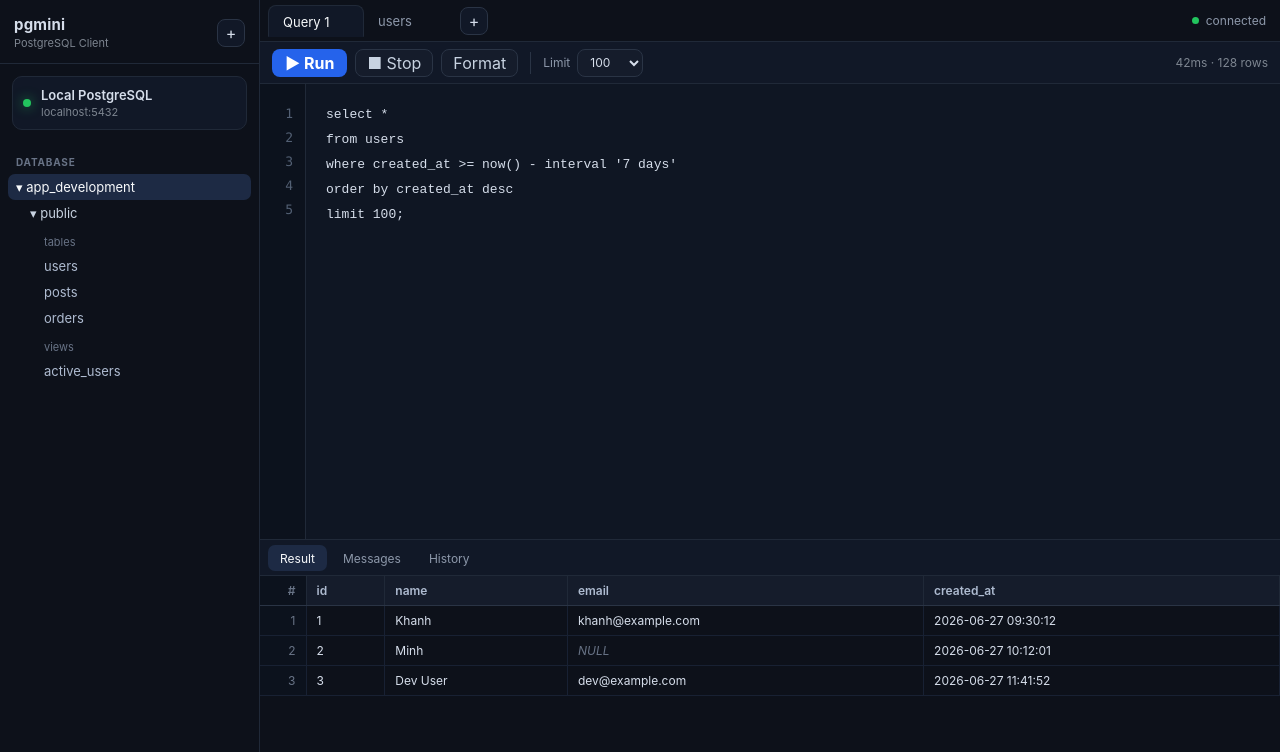
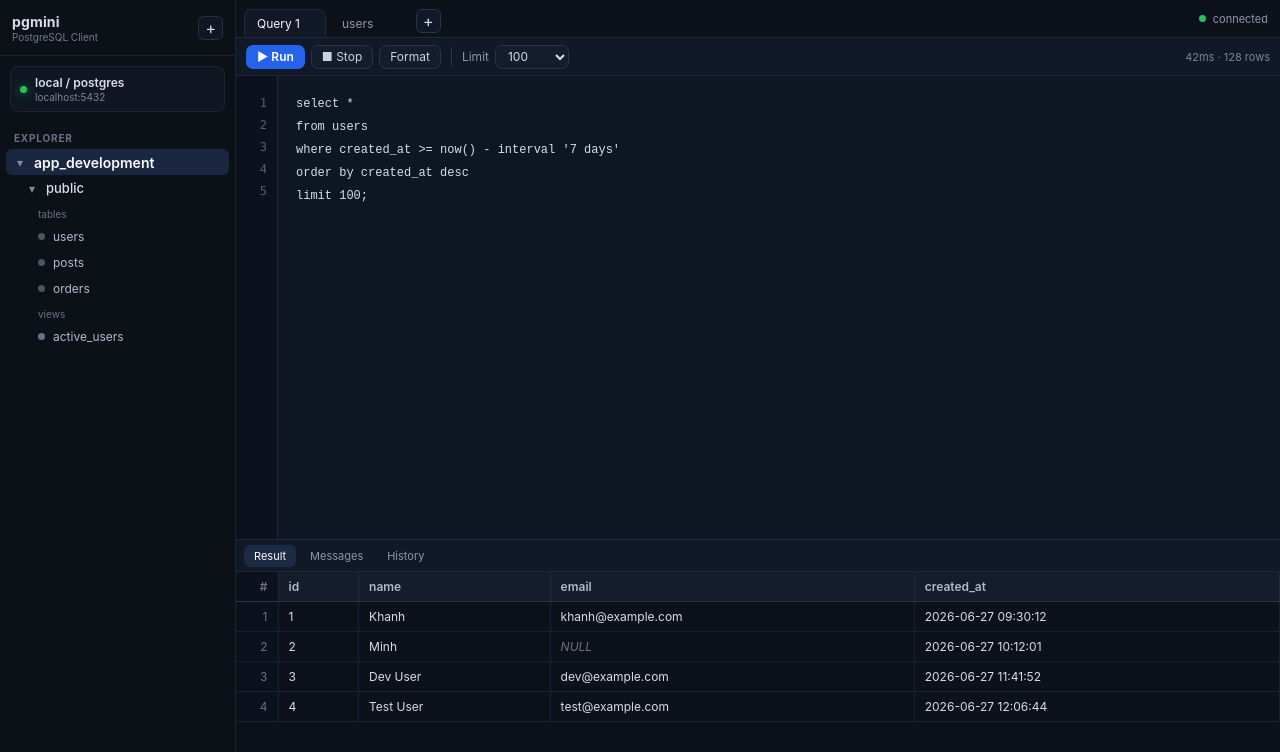
Before and after one commit to khanhpn/pg_desk, a React (Vite) app: page / in a window 1280 px wide. Shown: the top 752 px of the page. Built offline with nearby package versions, Linux system fonts and the light colour scheme; the HTML template or start-up script is replaced by a standard one.

Commit message:
[Pgdesk] update the ui

```diff
--- a/src/App.css
+++ b/src/App.css
@@ -30,6 +30,10 @@ select {
   font: inherit;
 }
 
+button {
+  user-select: none;
+}
+
 .app-shell {
   width: 100vw;
   height: 100vh;
@@ -39,128 +43,170 @@ select {
   color: #d6deeb;
 }
 
+/* Sidebar */
+
 .sidebar {
-  width: 260px;
-  min-width: 260px;
+  width: 236px;
+  min-width: 236px;
   height: 100%;
-  border-right: 1px solid #202938;
-  background: #0d111a;
+  border-right: 1px solid #1d2430;
+  background: #0c1118;
   display: flex;
   flex-direction: column;
 }
 
 .sidebar-header {
-  height: 64px;
-  padding: 14px 14px 12px;
-  border-bottom: 1px solid #202938;
+  height: 56px;
+  padding: 10px 12px;
+  border-bottom: 1px solid #1d2430;
   display: flex;
   align-items: center;
   justify-content: space-between;
 }
 
 .app-title {
-  font-size: 15px;
-  font-weight: 700;
-  letter-spacing: 0.2px;
+  font-size: 14px;
+  font-weight: 650;
+  letter-spacing: 0.15px;
 }
 
 .app-subtitle {
-  margin-top: 2px;
-  font-size: 11px;
-  color: #7d8590;
+  margin-top: 1px;
+  font-size: 10px;
+  color: #6f7b8f;
 }
 
-.icon-button,
-.new-tab {
-  border: 1px solid #2a3445;
-  background: #111827;
+.icon-button {
+  border: 1px solid #253044;
+  background: #101722;
   color: #d6deeb;
-  border-radius: 8px;
-  height: 28px;
-  min-width: 28px;
+  border-radius: 6px;
+  height: 24px;
+  min-width: 24px;
   cursor: pointer;
 }
 
-.icon-button:hover,
-.new-tab:hover {
-  background: #182235;
+.icon-button:hover {
+  background: #162131;
 }
 
 .connection-card {
-  margin: 12px;
-  padding: 10px;
-  border: 1px solid #202938;
-  border-radius: 10px;
-  background: #111827;
+  margin: 10px 10px 8px;
+  padding: 8px 9px;
+  border: 1px solid #1d2430;
+  border-radius: 8px;
+  background: #101722;
   display: flex;
-  gap: 10px;
+  gap: 8px;
   align-items: center;
 }
 
 .connection-status {
-  width: 8px;
-  height: 8px;
+  width: 7px;
+  height: 7px;
   border-radius: 999px;
   background: #22c55e;
-  box-shadow: 0 0 12px rgba(34, 197, 94, 0.65);
+  box-shadow: 0 0 10px rgba(34, 197, 94, 0.65);
+  flex-shrink: 0;
 }
 
 .connection-name {
-  font-size: 13px;
+  font-size: 12px;
   font-weight: 600;
 }
 
 .connection-meta {
-  margin-top: 2px;
-  font-size: 11px;
+  margin-top: 1px;
+  font-size: 10px;
   color: #7d8590;
 }
 
 .tree {
-  padding: 4px 8px 16px;
+  padding: 4px 6px 14px;
   overflow: auto;
-  font-size: 13px;
+  font-size: 12px;
 }
 
 .tree-section {
-  padding: 10px 8px 6px;
+  padding: 8px 8px 5px;
   font-size: 10px;
   font-weight: 700;
-  color: #687386;
+  color: #667387;
   letter-spacing: 0.08em;
 }
 
 .tree-item {
-  height: 26px;
-  padding: 5px 8px;
-  border-radius: 7px;
+  min-height: 26px;
+  padding: 4px 8px;
+  border-radius: 6px;
   color: #c8d3e1;
   cursor: default;
   white-space: nowrap;
+  display: flex;
+  align-items: center;
+  gap: 8px;
 }
 
 .tree-item:hover {
-  background: #151c2b;
+  background: #131b28;
 }
 
 .tree-item.active {
-  background: #1d2a44;
+  background: #1a2740;
   color: #f8fafc;
+  font-size: 14px;
+  font-weight: 600;
 }
 
-.tree-indent {
-  margin-left: 14px;
-}
-
-.tree-label {
-  padding: 9px 8px 4px;
-  font-size: 11px;
-  color: #687386;
+.tree-item.schema {
+  font-size: 13px;
+  font-weight: 550;
+  color: #d7e0ee;
 }
 
 .tree-item.table {
   color: #aebbd0;
 }
+
+.database-node {
+  font-size: 15px;
+  font-weight: 650;
+}
+
+.tree-indent {
+  margin-left: 12px;
+}
+
+.tree-label {
+  padding: 7px 8px 3px;
+  font-size: 10px;
+  color: #667387;
+  text-transform: lowercase;
+}
+
+.tree-caret {
+  width: 12px;
+  color: #7f8ba3;
+  font-size: 12px;
+  display: inline-flex;
+  justify-content: center;
+  align-items: center;
+  flex-shrink: 0;
+}
+
+.tree-dot {
+  width: 7px;
+  height: 7px;
+  border-radius: 999px;
+  background: #4b5563;
+  flex-shrink: 0;
+}
+
+.tree-dot.view {
+  background: #64748b;
+}
+
+/* Workspace */
 
 .workspace {
   flex: 1;
@@ -172,7 +218,7 @@ select {
 }
 
 .topbar {
-  height: 42px;
+  height: 38px;
   border-bottom: 1px solid #202938;
   background: #0d111a;
   display: flex;
@@ -183,17 +229,20 @@ select {
 .tabs {
   height: 100%;
   display: flex;
-  align-items: center;
+  align-items: flex-end;
+  gap: 4px;
   padding-left: 8px;
 }
 
 .tab {
-  height: 32px;
-  min-width: 96px;
-  padding: 8px 14px;
-  border-radius: 8px 8px 0 0;
+  height: 28px;
+  min-width: 82px;
+  padding: 6px 12px;
+  border-radius: 7px 7px 0 0;
   color: #8d98aa;
-  font-size: 13px;
+  font-size: 12px;
+  display: flex;
+  align-items: center;
 }
 
 .tab.active {
@@ -203,12 +252,27 @@ select {
   border-bottom-color: #111827;
 }
 
+.new-tab {
+  border: 1px solid #2a3445;
+  background: #111827;
+  color: #d6deeb;
+  border-radius: 6px;
+  height: 24px;
+  min-width: 24px;
+  cursor: pointer;
+  margin-bottom: 4px;
+}
+
+.new-tab:hover {
+  background: #182235;
+}
+
 .connection-info {
   display: flex;
   align-items: center;
   gap: 7px;
-  padding-right: 14px;
-  font-size: 12px;
+  padding-right: 12px;
+  font-size: 11px;
   color: #8d98aa;
 }
 
@@ -219,24 +283,27 @@ select {
   background: #22c55e;
 }
 
+/* Query toolbar */
+
 .query-toolbar {
-  height: 42px;
+  height: 38px;
   border-bottom: 1px solid #202938;
   background: #111827;
   display: flex;
   align-items: center;
-  gap: 8px;
-  padding: 0 12px;
+  gap: 6px;
+  padding: 0 10px;
 }
 
 .run-button {
-  height: 28px;
-  padding: 0 13px;
+  height: 24px;
+  padding: 0 11px;
   border: 0;
-  border-radius: 8px;
+  border-radius: 7px;
   background: #2563eb;
   color: #ffffff;
-  font-weight: 700;
+  font-size: 12px;
+  font-weight: 600;
   cursor: pointer;
 }
 
@@ -245,12 +312,13 @@ select {
 }
 
 .toolbar-button {
-  height: 28px;
-  padding: 0 11px;
+  height: 24px;
+  padding: 0 10px;
   border: 1px solid #2a3445;
-  border-radius: 8px;
+  border-radius: 7px;
   background: #151c2b;
   color: #c8d3e1;
+  font-size: 12px;
   cursor: pointer;
 }
 
@@ -260,7 +328,7 @@ select {
 
 .toolbar-separator {
   width: 1px;
-  height: 22px;
+  height: 20px;
   background: #2a3445;
   margin: 0 4px;
 }
@@ -268,25 +336,29 @@ select {
 .limit-label {
   display: flex;
   align-items: center;
-  gap: 7px;
+  gap: 6px;
   color: #8d98aa;
   font-size: 12px;
 }
 
 .limit-label select {
-  height: 28px;
+  height: 24px;
+  min-width: 74px;
   border: 1px solid #2a3445;
-  border-radius: 8px;
+  border-radius: 7px;
   background: #151c2b;
   color: #d6deeb;
   padding: 0 8px;
+  font-size: 12px;
 }
 
 .query-meta {
   margin-left: auto;
   color: #7d8590;
-  font-size: 12px;
+  font-size: 11px;
 }
+
+/* Editor */
 
 .editor-panel {
   min-height: 260px;
@@ -298,33 +370,35 @@ select {
 }
 
 .line-numbers {
-  width: 46px;
-  padding-top: 18px;
+  width: 42px;
+  padding-top: 16px;
   text-align: right;
   color: #536074;
   background: #0c121d;
   border-right: 1px solid #202938;
   font-family: "SF Mono", Menlo, Monaco, Consolas, monospace;
-  font-size: 13px;
-  line-height: 24px;
+  font-size: 12px;
+  line-height: 22px;
   user-select: none;
 }
 
 .line-numbers div {
-  padding-right: 12px;
+  padding-right: 10px;
 }
 
 .fake-editor {
   margin: 0;
-  padding: 18px 20px;
+  padding: 16px 18px;
   flex: 1;
   overflow: auto;
   color: #d6deeb;
   font-family: "SF Mono", Menlo, Monaco, Consolas, monospace;
-  font-size: 13px;
-  line-height: 24px;
+  font-size: 12px;
+  line-height: 22px;
   background: transparent;
 }
+
+/* Result */
 
 .result-panel {
   height: 260px;
@@ -335,7 +409,7 @@ select {
 }
 
 .result-tabs {
-  height: 36px;
+  height: 32px;
   display: flex;
   align-items: center;
   gap: 4px;
@@ -345,11 +419,13 @@ select {
 }
 
 .result-tab {
-  height: 26px;
-  padding: 6px 12px;
-  border-radius: 7px;
-  font-size: 12px;
+  height: 22px;
+  padding: 4px 10px;
+  border-radius: 6px;
+  font-size: 11px;
   color: #8d98aa;
+  display: flex;
+  align-items: center;
 }
 
 .result-tab.active {
@@ -396,7 +472,7 @@ select {
 
 .result-grid th:first-child,
 .result-grid td:first-child {
-  width: 46px;
+  width: 42px;
   color: #687386;
   text-align: right;
   background: #0c121d;
--- a/src/App.tsx
+++ b/src/App.tsx
@@ -9,33 +9,59 @@ const App = (): JSX.Element => {
             <div className="app-title">pgmini</div>
             <div className="app-subtitle">PostgreSQL Client</div>
           </div>
-          <button className="icon-button">+</button>
+
+          <button className="icon-button" type="button">
+            +
+          </button>
         </div>
 
         <div className="connection-card">
-          <div className="connection-status"></div>
+          <div className="connection-status" />
+
           <div>
-            <div className="connection-name">Local PostgreSQL</div>
+            <div className="connection-name">local / postgres</div>
             <div className="connection-meta">localhost:5432</div>
           </div>
         </div>
 
         <div className="tree">
-          <div className="tree-section">DATABASE</div>
+          <div className="tree-section">EXPLORER</div>
 
-          <div className="tree-item active">▾ app_development</div>
+          <div className="tree-item active database-node">
+            <span className="tree-caret">▾</span>
+            <span>app_development</span>
+          </div>
 
           <div className="tree-indent">
-            <div className="tree-item">▾ public</div>
+            <div className="tree-item schema">
+              <span className="tree-caret">▾</span>
+              <span>public</span>
+            </div>
 
             <div className="tree-indent">
               <div className="tree-label">tables</div>
-              <div className="tree-item table">users</div>
-              <div className="tree-item table">posts</div>
-              <div className="tree-item table">orders</div>
+
+              <div className="tree-item table">
+                <span className="tree-dot" />
+                <span>users</span>
+              </div>
+
+              <div className="tree-item table">
+                <span className="tree-dot" />
+                <span>posts</span>
+              </div>
+
+              <div className="tree-item table">
+                <span className="tree-dot" />
+                <span>orders</span>
+              </div>
 
               <div className="tree-label">views</div>
-              <div className="tree-item table">active_users</div>
+
+              <div className="tree-item table">
+                <span className="tree-dot view" />
+                <span>active_users</span>
+              </div>
             </div>
           </div>
         </div>
@@ -46,28 +72,40 @@ const App = (): JSX.Element => {
           <div className="tabs">
             <div className="tab active">Query 1</div>
             <div className="tab">users</div>
-            <button className="new-tab">+</button>
+
+            <button className="new-tab" type="button">
+              +
+            </button>
           </div>
 
           <div className="connection-info">
-            <span className="dot"></span>
+            <span className="dot" />
             connected
           </div>
         </header>
 
         <section className="query-toolbar">
-          <button className="run-button">▶ Run</button>
-          <button className="toolbar-button">■ Stop</button>
-          <button className="toolbar-button">Format</button>
+          <button className="run-button" type="button">
+            ▶ Run
+          </button>
 
-          <div className="toolbar-separator"></div>
+          <button className="toolbar-button" type="button">
+            ■ Stop
+          </button>
+
+          <button className="toolbar-button" type="button">
+            Format
+          </button>
+
+          <div className="toolbar-separator" />
 
           <label className="limit-label">
-            Limit
-            <select>
-              <option>100</option>
-              <option>500</option>
-              <option>1000</option>
+            <span>Limit</span>
+
+            <select defaultValue="100">
+              <option value="100">100</option>
+              <option value="500">500</option>
+              <option value="1000">1000</option>
             </select>
           </label>
 
@@ -110,6 +148,7 @@ limit 100;`}</code>
                   <th>created_at</th>
                 </tr>
               </thead>
+
               <tbody>
                 <tr>
                   <td>1</td>
@@ -118,6 +157,7 @@ limit 100;`}</code>
                   <td>khanh@example.com</td>
                   <td>2026-06-27 09:30:12</td>
                 </tr>
+
                 <tr>
                   <td>2</td>
                   <td>2</td>
@@ -127,12 +167,21 @@ limit 100;`}</code>
                   </td>
                   <td>2026-06-27 10:12:01</td>
                 </tr>
+
                 <tr>
                   <td>3</td>
                   <td>3</td>
                   <td>Dev User</td>
                   <td>dev@example.com</td>
                   <td>2026-06-27 11:41:52</td>
+                </tr>
+
+                <tr>
+                  <td>4</td>
+                  <td>4</td>
+                  <td>Test User</td>
+                  <td>test@example.com</td>
+                  <td>2026-06-27 12:06:44</td>
                 </tr>
               </tbody>
             </table>
```
